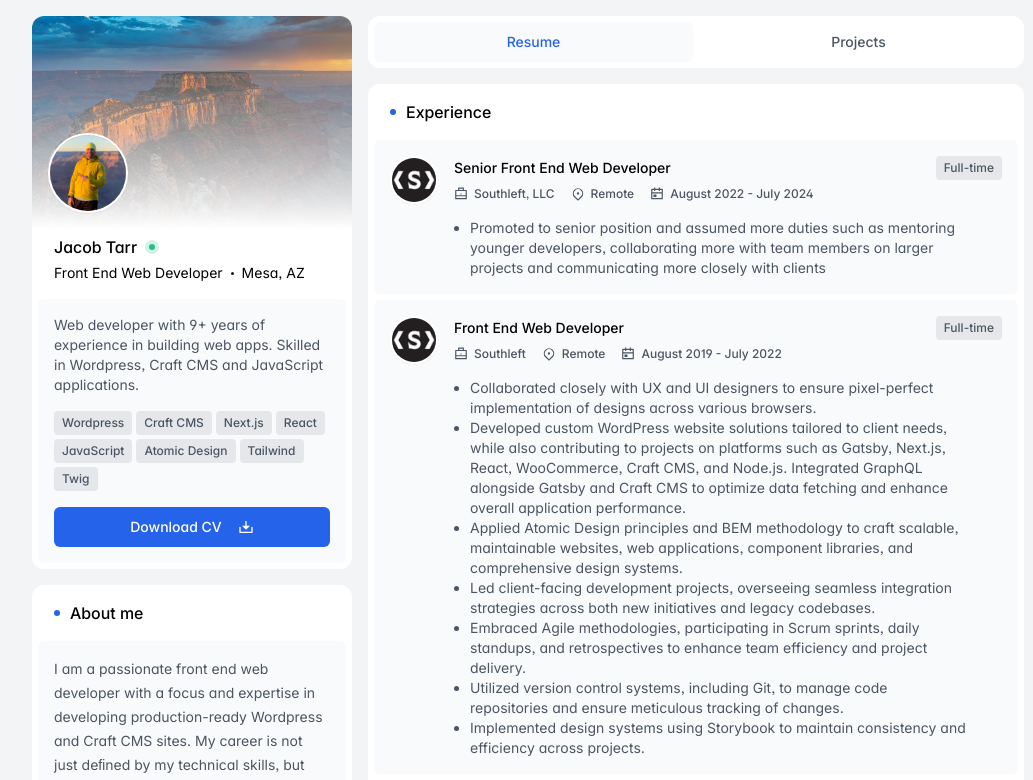
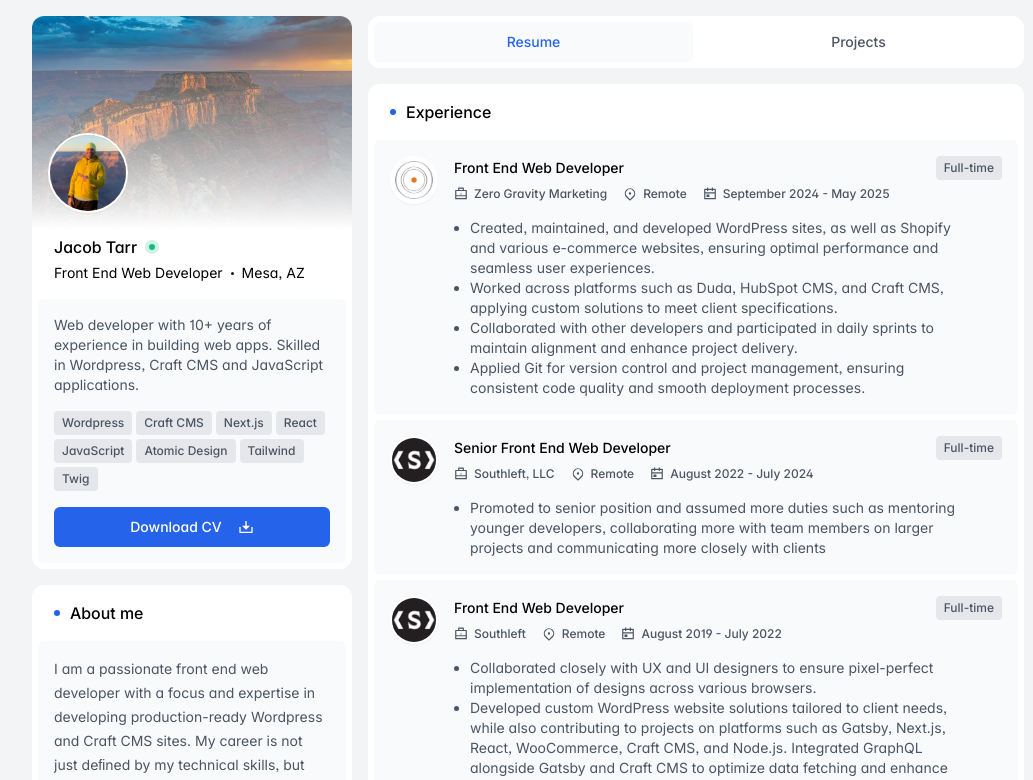
Before and after one commit to jacobtarr/jacobtarrdev, a Next.js app: page / in a window 1280 px wide. Shown: the top 780 px of the page, without its empty margins (112-1145 px from the left). Built offline with nearby package versions, Linux system fonts and the light colour scheme.

Commit message:
update for 2025

```diff
--- a/src/components/Experience.jsx
+++ b/src/components/Experience.jsx
@@ -6,6 +6,7 @@ import Badge from "./ui/Badge";
 import InfoItem from "./ui/InfoItem";
 
 import google from "@/images/google.jpg";
+import zgm from "@/images/zgm.jpeg";
 import southleft from "@/images/southleft.jpeg";
 import eyemg from "@/images/eyemg.jpg";
 import outerbox from "@/images/outerbox.jpg";
@@ -18,6 +19,20 @@ import { BriefcaseIcon } from "./icons/BriefcaseIcon";
 import { CalendarIcon } from "./icons/CalendarIcon";
 
 const jobsList = [
+  {
+    icon: zgm,
+    role: "Front End Web Developer",
+    company: "Zero Gravity Marketing",
+    location: "Remote",
+    period: "September 2024 - May 2025",
+    type: "Full-time",
+    description: [
+      "Created, maintained, and developed WordPress sites, as well as Shopify and various e-commerce websites, ensuring optimal performance and seamless user experiences.",
+      "Worked across platforms such as Duda, HubSpot CMS, and Craft CMS, applying custom solutions to meet client specifications.",
+      "Collaborated with other developers and participated in daily sprints to maintain alignment and enhance project delivery.",
+      "Applied Git for version control and project management, ensuring consistent code quality and smooth deployment processes."
+    ],
+  },
   {
     icon: southleft,
     role: "Senior Front End Web Developer",
--- a/src/components/sidebar/User.jsx
+++ b/src/components/sidebar/User.jsx
@@ -9,7 +9,7 @@ const user = {
   name: "Jacob Tarr",
   role: "Front End Web Developer",
   location: "Mesa, AZ",
-  bio: "Web developer with 9+ years of experience in building web apps. Skilled in Wordpress, Craft CMS and JavaScript applications.",
+  bio: "Web developer with 10+ years of experience in building web apps. Skilled in Wordpress, Craft CMS and JavaScript applications.",
   status: true,
   skills: [
     "Wordpress",
@@ -90,7 +90,7 @@ export default function User() {
           </div>
 
           <a
-            href="/resume.pdf"
+            href="/resume2025.pdf"
             className="inline-flex w-full items-center justify-center gap-x-4 rounded-md bg-blue-600 px-4 py-2.5 font-medium text-white duration-150 hover:bg-blue-700"
             download
           >
```
Also changed, not shown: src/images/zgm.jpeg (added), 1 other file (tests, documents, lock files or other folders).
